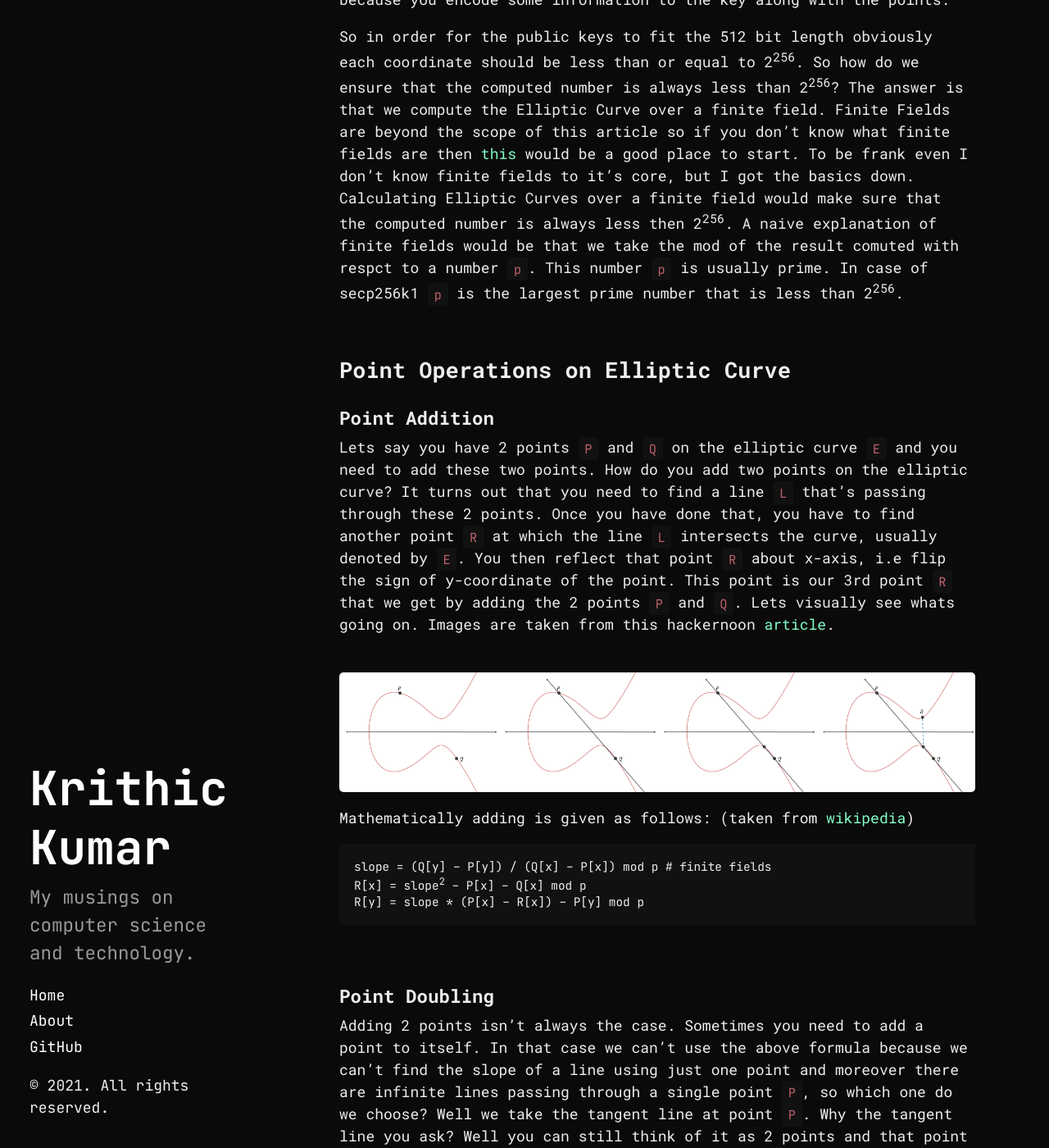
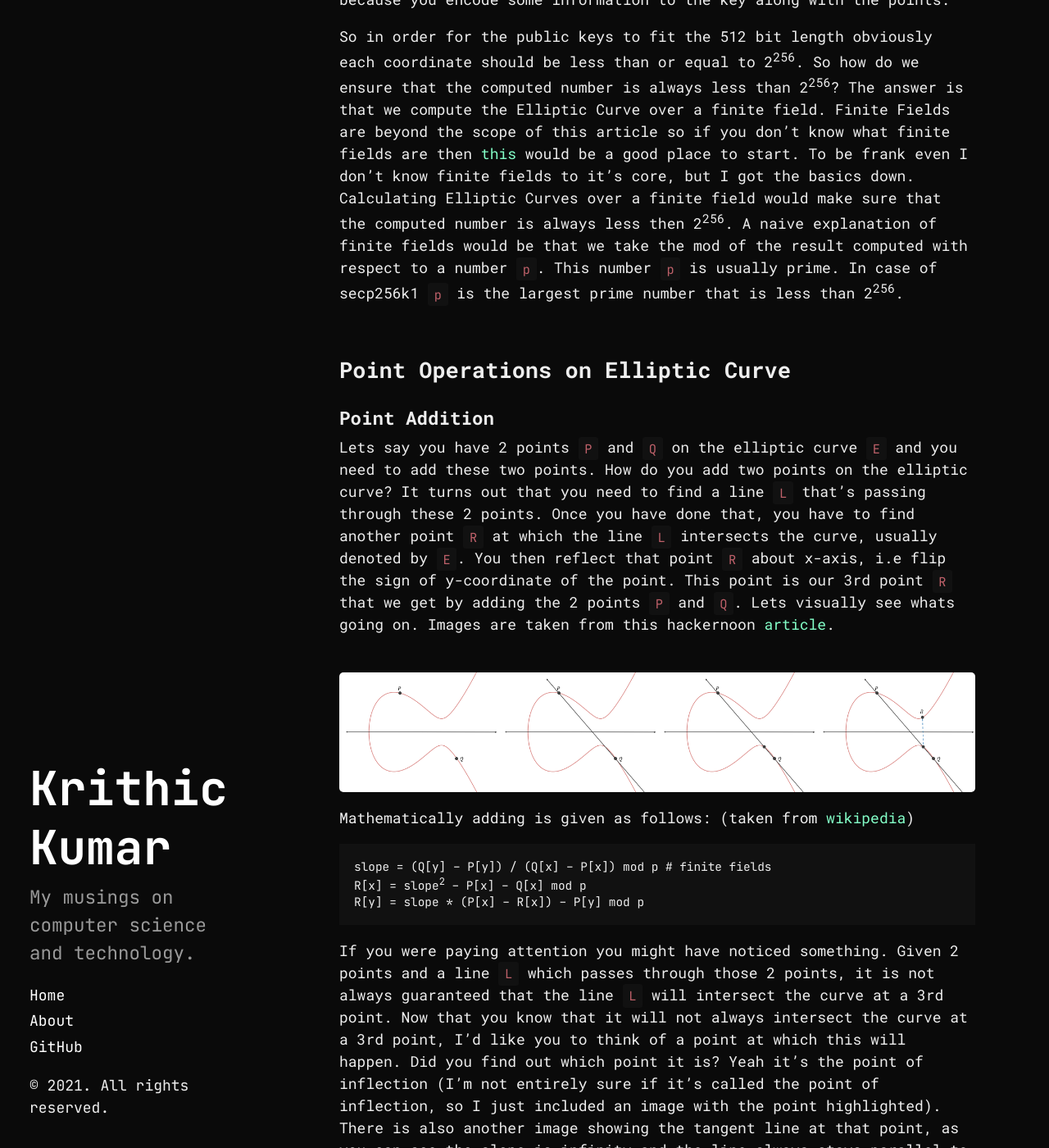
Before and after one commit to notjedi/notjedi.github.io, a Jekyll site: the page built from _posts/2021-07-11-elliptic-curve-cryptography.md, in a window 1280 px wide and 1400 px high, scrolled down 2917 px. Shown: the whole window at 82% size. Built offline with Jekyll 4.4.1, drawn with Linux system fonts in a browser that asks for light colours; formulas are drawn with MathJax 3; some of the changed text lies outside the part shown.

Commit message:
add more graphs and fix spelling mistakes

````diff
--- a/_posts/2021-07-11-elliptic-curve-cryptography.md
+++ b/_posts/2021-07-11-elliptic-curve-cryptography.md
@@ -25,7 +25,7 @@
 RSA.
 
 Fun fact: You use the RSA algorithm in your daily life because the HTTPS protocol uses RSA encryption. Without HTTPS your WhatsApp conversations
-wouldn't be secure(not that they are secure to begin with because your data is getting zucked by  Facebook, but atleast people near you can't see the data
+wouldn't be secure(not that they are secure to begin with because your data is getting zucked by  Facebook, but at least people near you can't see the data
 in clear text) and web security in general would be a security nightmare.
 
 <br>
@@ -54,7 +54,7 @@
 Elliptic curves are symmetric along their x-axis - this means that given point `x` on the x-axis, the corresponding points on the y-axis are `y` and `-y`.
 This property is smartly used in Bitcoin addresses to save transaction fees. Originally Bitcoin used "uncompressed" public keys in which your public key
 is both the `x` and `y` coordinate of a point. But later, using this property, it introduced a new "compressed" key format that lets you save data (as
-the public key is reduced to half of it's size by omiting the y coordinate) and thus save transaction fees. See
+the public key is reduced to half of it's size by omitting the y coordinate) and thus save transaction fees. See
 [bitcoin-book](https://github.com/bitcoinbook/bitcoinbook/blob/develop/ch04.asciidoc#compressed-public-keys) on how compressed keys are represented.
 
 <center>
@@ -78,7 +78,7 @@
 that the computed number is always less than 2<sup>256</sup>? The answer is that we compute the Elliptic Curve over a finite field. Finite Fields are beyond
 the scope of this article so if you don't know what finite fields are then [this](https://www.youtube.com/watch?v=ColSUxhpn6A) would be a good place to start.
 To be frank even I don't know finite fields to it's core, but I got the basics down. Calculating Elliptic Curves over a finite field would make sure that the
-computed number is always less then 2<sup>256</sup>. A naive explanation of finite fields would be that we take the mod of the result comuted with respct to
+computed number is always less then 2<sup>256</sup>. A naive explanation of finite fields would be that we take the mod of the result computed with respect to
 a number `p`. This number `p` is usually prime. In case of secp256k1 `p` is the largest prime number that is less than 2<sup>256</sup>.
 
 
@@ -103,6 +103,24 @@
 R[y] = slope * (P[x] – R[x]) – P[y] mod p
 </pre>
 
+If you were paying attention you might have noticed something. Given 2 points and a line `L` which passes through those 2 points, it is not always guaranteed that
+the line `L` will intersect the curve at a 3rd point. Now that you know that it will not always intersect the curve at a 3rd point, I'd like you to think of a point
+at which this will happen. Did you find out which point it is? Yeah it's the point of inflection (I'm not entirely sure if it's called the point of inflection, so I
+just included an image with the point highlighted). There is also another image showing the tangent line at that point, as you can see the slope is infinity and the
+line always stays parallel to the y-axis hence it doesn't intersect the curve at any other point (graphs are made using [desmos](https://www.desmos.com/calculator)).
+
+<center>
+    <img style="display: inline-block" src="/assets/ecc-point-of-inflection.png" alt="point-of-infection" width=600px />
+    <img style="display: inline-block" src="/assets/ecc-vertical-line.png" alt="vertical-line" width=580px />
+</center>
+
+So here are few properties of the elliptic curve that you might find useful later:
+
+1. A non-vertical line intersecting two non-tangent points on the curve will always intersect the curve at a third point.
+2. A non-vertical line tangent to the curve at a point will intersect precisely one other point on the curve.
+
+Note: The lines have to be non-vertical for the reasons mentioned above.
+
 <br>
 ### Point Doubling
 
@@ -160,6 +178,37 @@
 [binary exponentiation](https://cp-algorithms.com/algebra/binary-exp.html) algorithm. Turns out this is exactly the same, only that we are doubling and adding instead
 of multiplying and squaring.
 
+Let's break it down a little more with an example. Let's say you want to compute `10*P`. We can approach the problem in 2 ways:
+
+1. you could add `P` to itself 10 times - P + (P + (P + (P + (P + (P + (P + (P + (P + P)))))))) or
+
+2. another approach would be to calculate it this way
+
+```
+2P = P + P
+4P = 2P + 2P
+8P = 4P + 4P
+10P = 2P + 8P
+```
+
+Clearly the 2nd approach is far better as it only uses the point addition algorithm 4 times compared to 10 times in the first approach. Just to make thing clear here's
+another example. In this example we calculate `9*P`, this time it's more like the original algorithm:
+
+```
+9 = 1001 (in binary - just means 8 + 1)
+R = 9 P
+R = P + 8P
+R = P + 2(4P)
+R = P + 2(2(2P))
+
+# we start calculating 9P here
+R = P + 2(2(P + P))
+R = P + 2(2P + 2P)
+R = P + 4P + 4P
+```
+
+As you can see computing `9*P` again only requires 4 point additions compared to 9 if we were to use the naive approach.
+
 Fun fact that you don't need to know and is totally irrelevant: I _kind of_ came up with this on my own once I got to know that adding point `P` to itself `n` times
 is not practical (most probably because I was already familiar with the binary exponentiation algorithm). Yeah, feels a little validating xD.
 
````
Also changed, not shown: other parts of _posts/2021-07-11-elliptic-curve-cryptography.md (+1 -1 lines), assets/ecc-point-of-inflection.png (added), assets/ecc-vertical-line.png (added).
